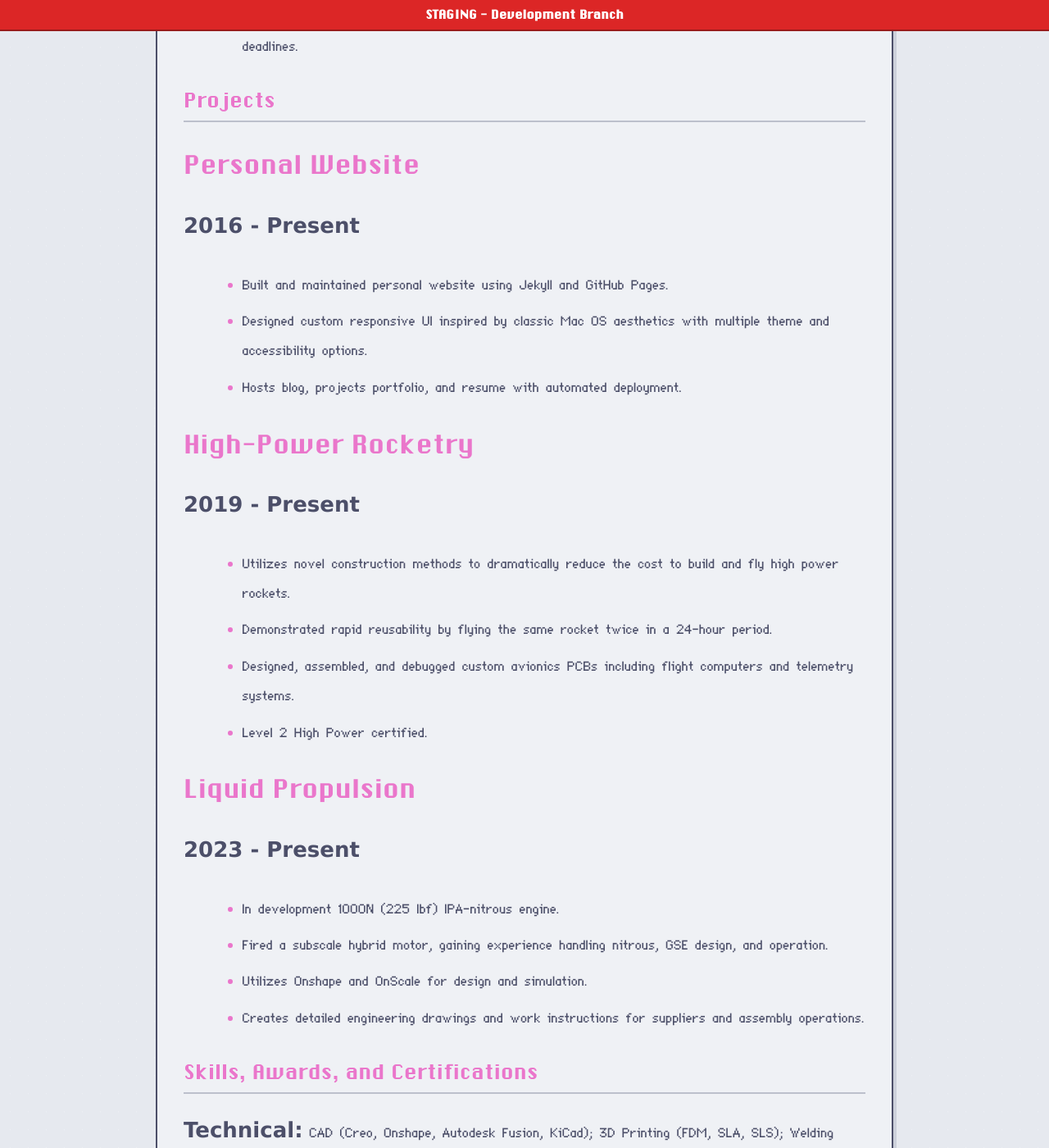
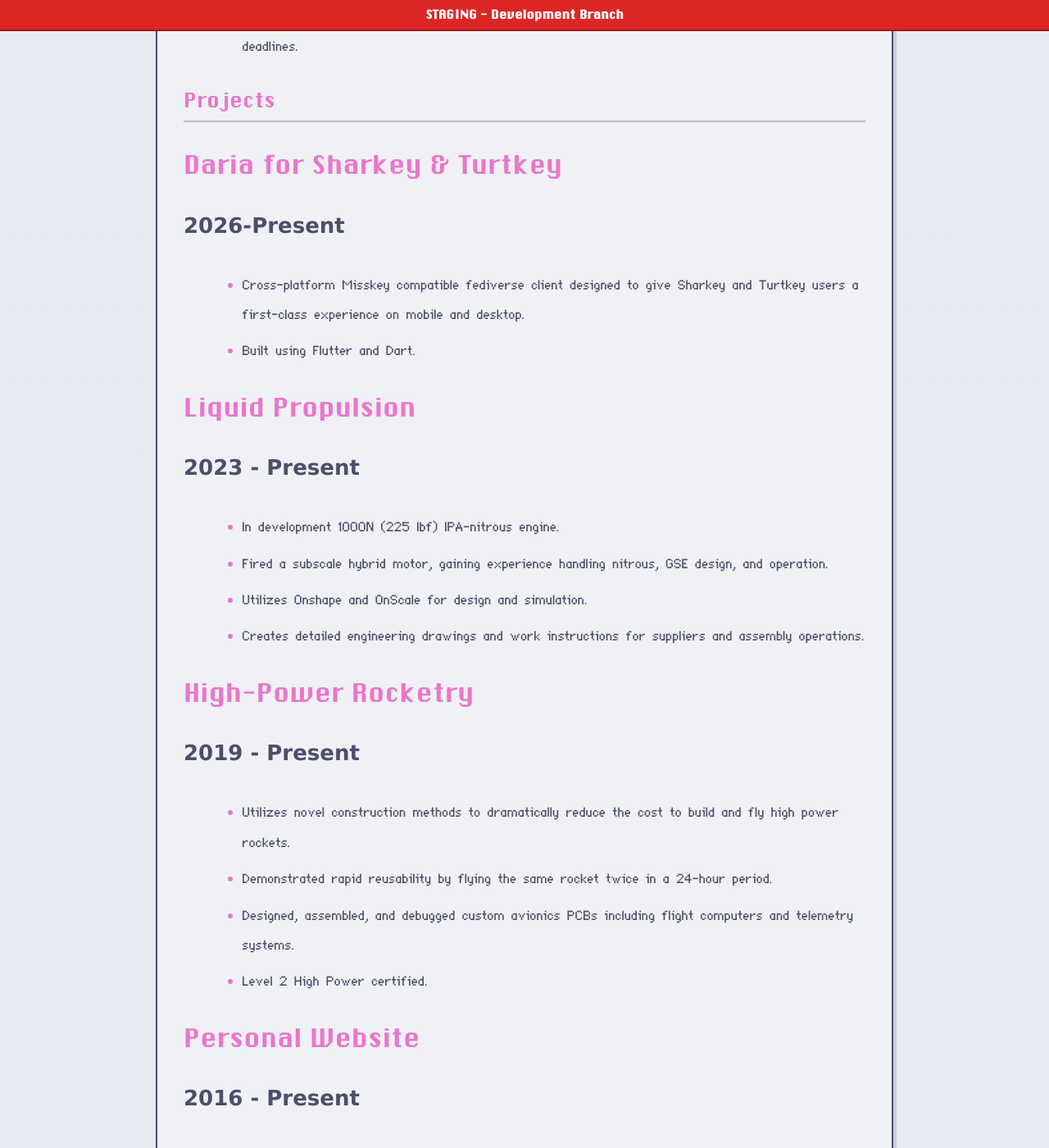
Before and after one commit to logantodd/logantodd.github.io, a Jekyll site: the page built from resume.md, in a window 1280 px wide and 1400 px high, scrolled down 1574 px. Shown: the whole window at 82% size. Built offline with Jekyll 4.4.1, drawn with Linux system fonts in a browser that asks for light colours; some of the changed text lies outside the part shown.

Commit message:
Update resume.md

```diff
--- a/resume.md
+++ b/resume.md
@@ -55,11 +55,17 @@
 - Overhauled production workflows, leading to an 88% improvement in ability to meet daily print deadlines.
 
 ## Projects
-### Personal Website
-#### 2016 - Present
-- Built and maintained personal website using Jekyll and GitHub Pages.
-- Designed custom responsive UI inspired by classic Mac OS aesthetics with multiple theme and accessibility options.
-- Hosts blog, projects portfolio, and resume with automated deployment.
+### Daria for Sharkey & Turtkey
+#### 2026-Present
+- Cross-platform Misskey compatible fediverse client designed to give Sharkey and Turtkey users a first-class experience on mobile and desktop.
+- Built using Flutter and Dart.
+
+### Liquid Propulsion
+#### 2023 - Present
+- In development 1000N (225 lbf) IPA-nitrous engine.
+- Fired a subscale hybrid motor, gaining experience handling nitrous, GSE design, and operation.
+- Utilizes Onshape and OnScale for design and simulation.
+- Creates detailed engineering drawings and work instructions for suppliers and assembly operations.
 
 ### High-Power Rocketry
 #### 2019 - Present
@@ -68,17 +74,16 @@
 - Designed, assembled, and debugged custom avionics PCBs including flight computers and telemetry systems.
 - Level 2 High Power certified.
 
-### Liquid Propulsion
-#### 2023 - Present
-- In development 1000N (225 lbf) IPA-nitrous engine.
-- Fired a subscale hybrid motor, gaining experience handling nitrous, GSE design, and operation.
-- Utilizes Onshape and OnScale for design and simulation.
-- Creates detailed engineering drawings and work instructions for suppliers and assembly operations.
+### Personal Website
+#### 2016 - Present
+- Built and maintained personal website using Jekyll and GitHub Pages.
+- Designed custom responsive UI inspired by classic Mac OS aesthetics with multiple theme and accessibility options.
+- Hosts blog, projects portfolio, and resume with automated deployment.
 
 ## Skills, Awards, and Certifications
 **Technical:** CAD (Creo, Onshape, Autodesk Fusion, KiCad); 3D Printing (FDM, SLA, SLS); Welding (MIG, TIG); Composites Manufacturing (fiberglass, carbon fiber); Precision Drilling; Rigging & Lifting; System Testing; Project Management
 
-**Software:** Python; C# .NET; Web Development (HTML, CSS, JavaScript)
+**Software:** Python, C# .NET, Dart, Flutter; Web Development (HTML, CSS, JavaScript)
 
 **Design & Media:** Adobe Creative Cloud (Illustrator, InDesign, Photoshop); Serif Affinity (Designer, Photo, Publisher); Davinci Resolve; AP Style
 
```
